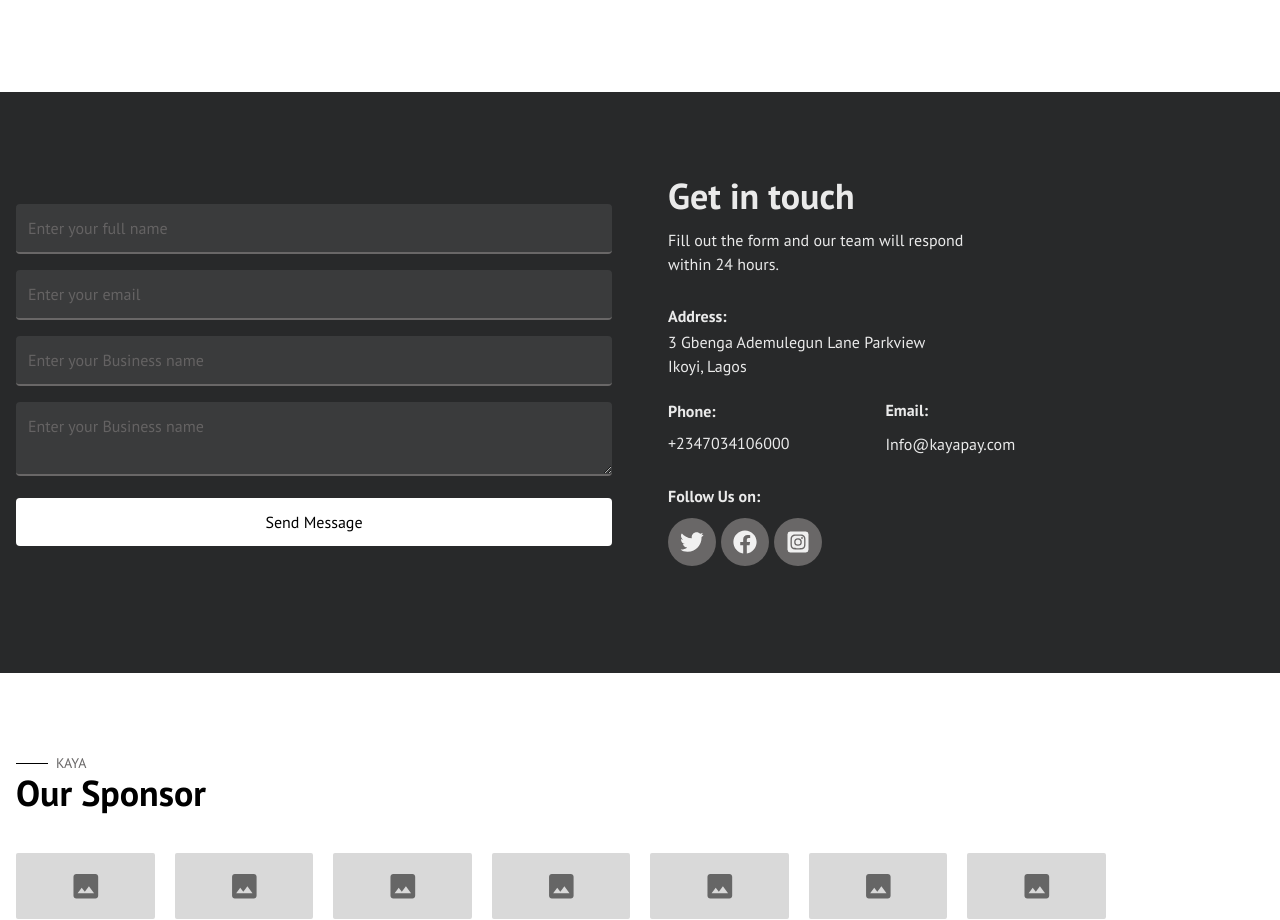
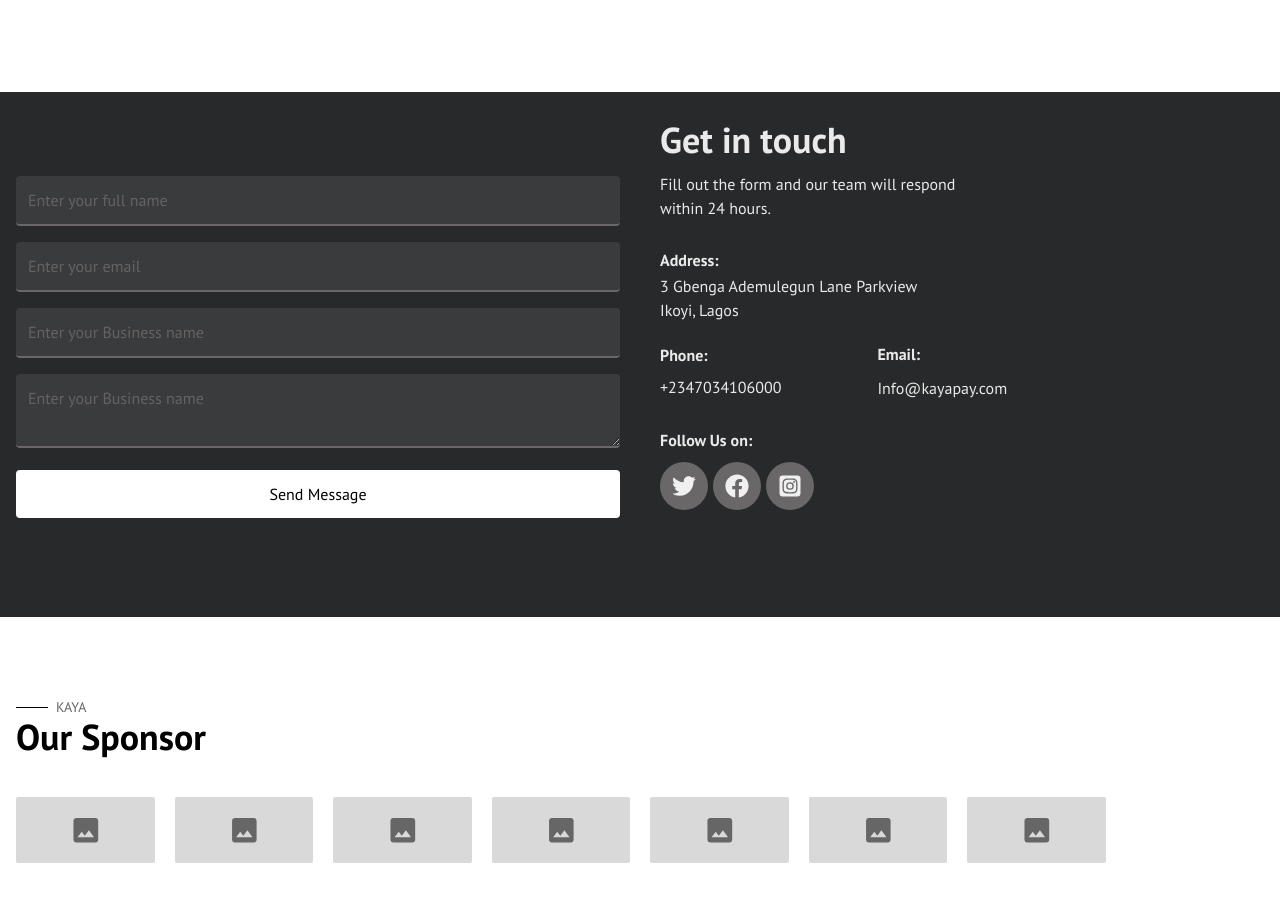
Before and after one commit to Kaya-Africa-Technology/kp-web, a Next.js app: page / in a window 1280 px wide. Shown: the part 3240-4160 px from the top of the page. Built offline with nearby package versions, Linux system fonts and the light colour scheme.

Commit message:
fix: fixed alignment issue on the contact-us section

```diff
--- a/Components/Landing/Contact.jsx
+++ b/Components/Landing/Contact.jsx
@@ -3,17 +3,17 @@ import { FaTwitter, FaFacebook,FaInstagramSquare } from "react-icons/fa";
 
 function Contact() {
   return (
-    <div className='py-5 bg-darkGray'>
+    <div className='py-5 bg-darkGray duration-500 transition-all ease-in-out'>
         <div className='container px-4 mx-auto my-2'>
-            <div className="flex flex-col-reverse items-center justify-between space-y-14 lg:space-x-14 lg:flex-row">
-                <div className='flex-1 w-full'>
+            <div className="grid grid-cols-1 gap-y-10 duration-500 transition-all ease-in-out lg:place-items-center lg:grid-cols-2 lg:gap-y-0 lg:gap-x-10">
+                <div className='w-full'>
                     <input type="text" className='contact-input' placeholder='Enter your full name' />
                     <input type="text" className='contact-input' placeholder='Enter your email' />
                     <input type="text" className='contact-input' placeholder='Enter your Business name' />
                     <textarea name="" cols="30" className='w-full py-3 mb-4 border-0 border-b-2 rounded outine-none text-primary/80 placeholder:text-gray/90 border-gray bg-extraLightGray/10 focus:ring-0 focus:outline-none focus:border-b-2 focus:border-gray' placeholder='Enter your Business name'></textarea>
                     <button type="submit" className='w-full py-3 px-2.5 mb-4 text-base font-medium rounded bg-primary'>Send Message</button>
                 </div>
-                <div className='flex-1 w-full'>
+                <div className='w-full'>
                     <div className='mb-7'>
                        <h1 className="mb-3 text-3xl font-bold text-primary/90 lg:text-4xl">Get in touch</h1>
                        <p className="text-base w-80 text-primary/90">Fill out the form and our team will respond within 24 hours.</p>
```
